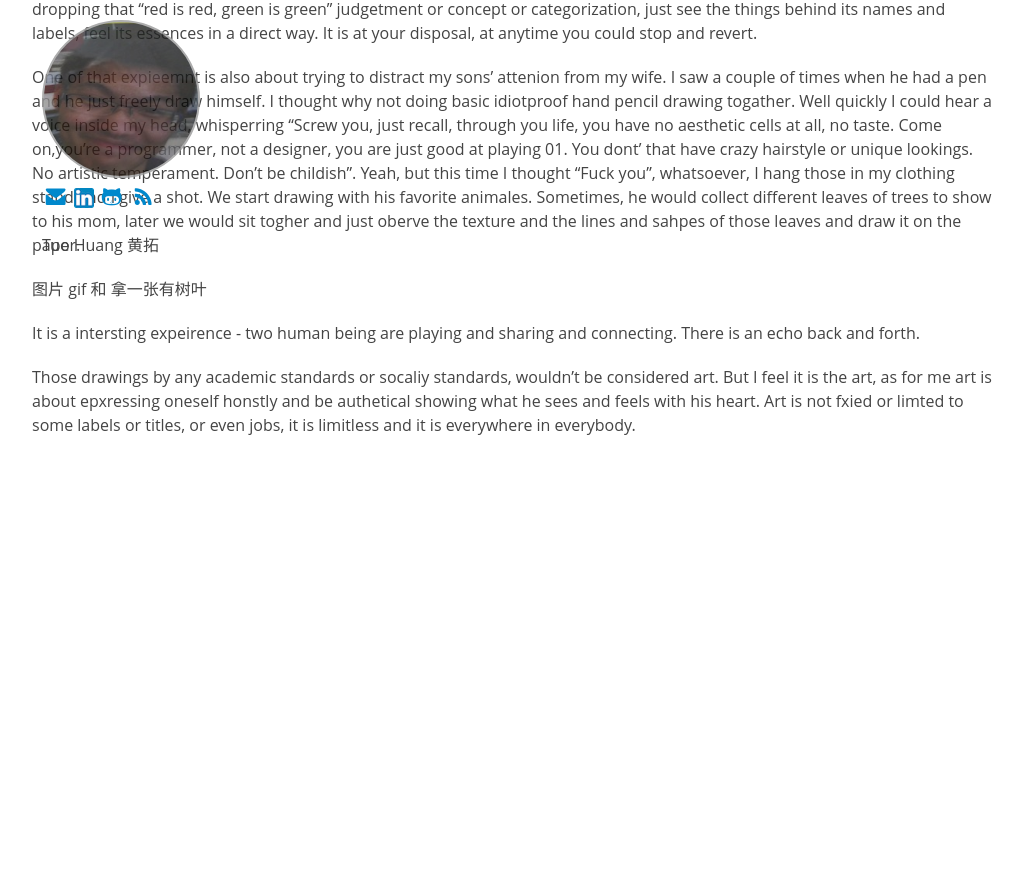
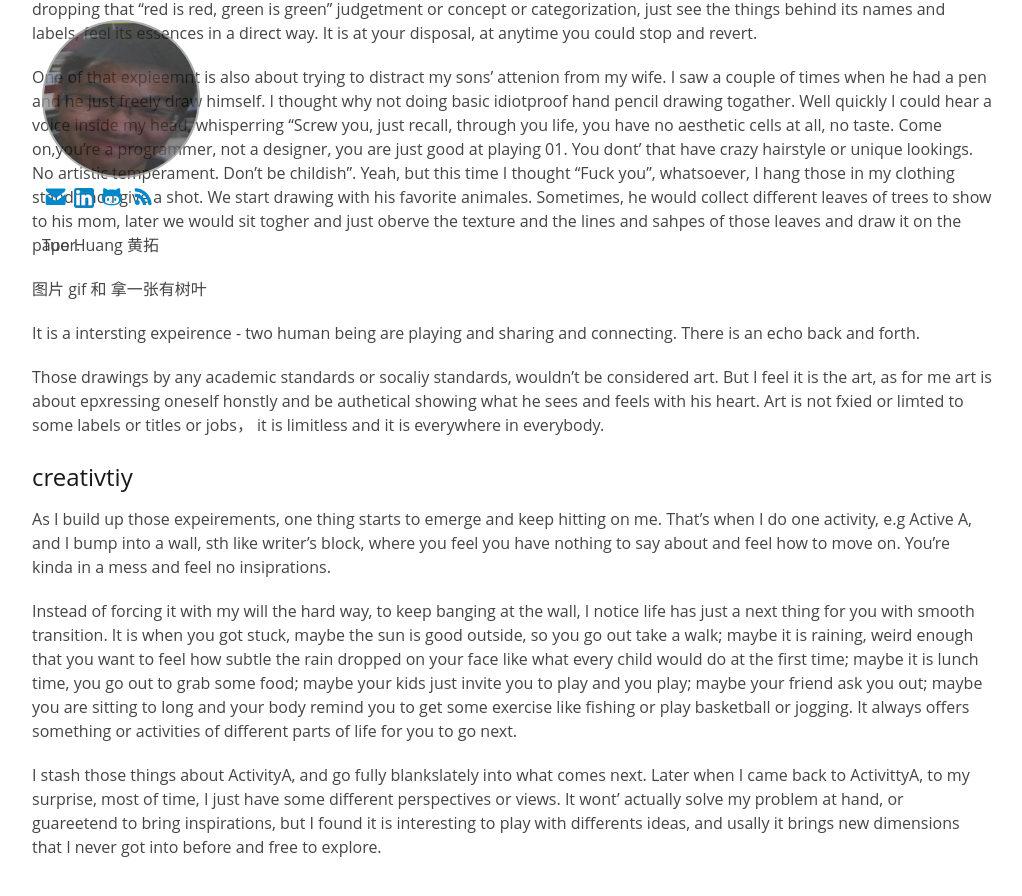
Before and after one commit to tuo/tuo.github.io, a Jekyll site: the page built from midlife crisis as programmer and AI.md, in a window 1280 px wide and 900 px high, scrolled down 3229 px. Shown: the top 896 px of the window, without its empty margins (128-1150 px from the left). Built offline with Jekyll 4.4.1, drawn with Linux system fonts in a browser that asks for light colours; our own code applies the rules of GitHub Pages for plain Markdown files; before the commit the page ends 3707 px from its top, so only the background shows below that.

Commit message:
commited

```diff
--- a/midlife crisis as programmer and AI.md
+++ b/midlife crisis as programmer and AI.md
@@ -76,4 +76,14 @@ One of that expieemnt is also about trying to distract my sons' attenion from my
 
 It is a intersting expeirence - two human being are playing and sharing and connecting. There is an echo back and forth.
 
-Those drawings by any academic standards or socaliy standards, wouldn't be considered art. But I feel it is the art, as for me art is about epxressing oneself honstly and be authetical showing what he sees and feels with his heart. Art is not fxied or limted to some labels or titles, or even jobs, it is limitless and it is everywhere in everybody.
+Those drawings by any academic standards or socaliy standards, wouldn't be considered art. But I feel it is the art, as for me art is about epxressing oneself honstly and be authetical showing what he sees and feels with his heart. Art is not fxied or limted to some labels or titles or jobs， it is limitless and it is everywhere in everybody.
+
+
+
+## creativtiy
+
+As I build up those expeirements, one thing starts to emerge and keep hitting on me.  That's when I do one activity, e.g Active A, and I bump into a wall, sth like writer's block, where you feel you have nothing to say about and feel how to move on.  You're kinda in a mess and feel no insiprations.
+
+Instead of forcing it with my will the hard way, to keep banging at the wall, I notice life has just a next thing  for you with smooth transition.  It is when you got stuck, maybe the sun is good outside, so you go out take a walk; maybe it is raining, weird enough that you want to feel how subtle the rain dropped on your face like what every child would do at the first time;  maybe it is lunch time, you go out to grab some food; maybe your kids just invite you to play and you play; maybe your friend ask you out; maybe you are sitting to long and your body remind you to get some exercise like fishing or play basketball or jogging. It always offers something or activities of different parts of life  for you to go next.
+
+I stash those things about ActivityA, and go fully blankslately into what comes next. Later when I came back to ActivittyA,  to my surprise, most of time, I just have some different perspectives or views. It wont' actually solve my problem at hand, or guareetend to bring inspirations, but I found it is interesting to play with differents ideas, and usally it brings new dimensions that I never got into before and free to explore.
```
